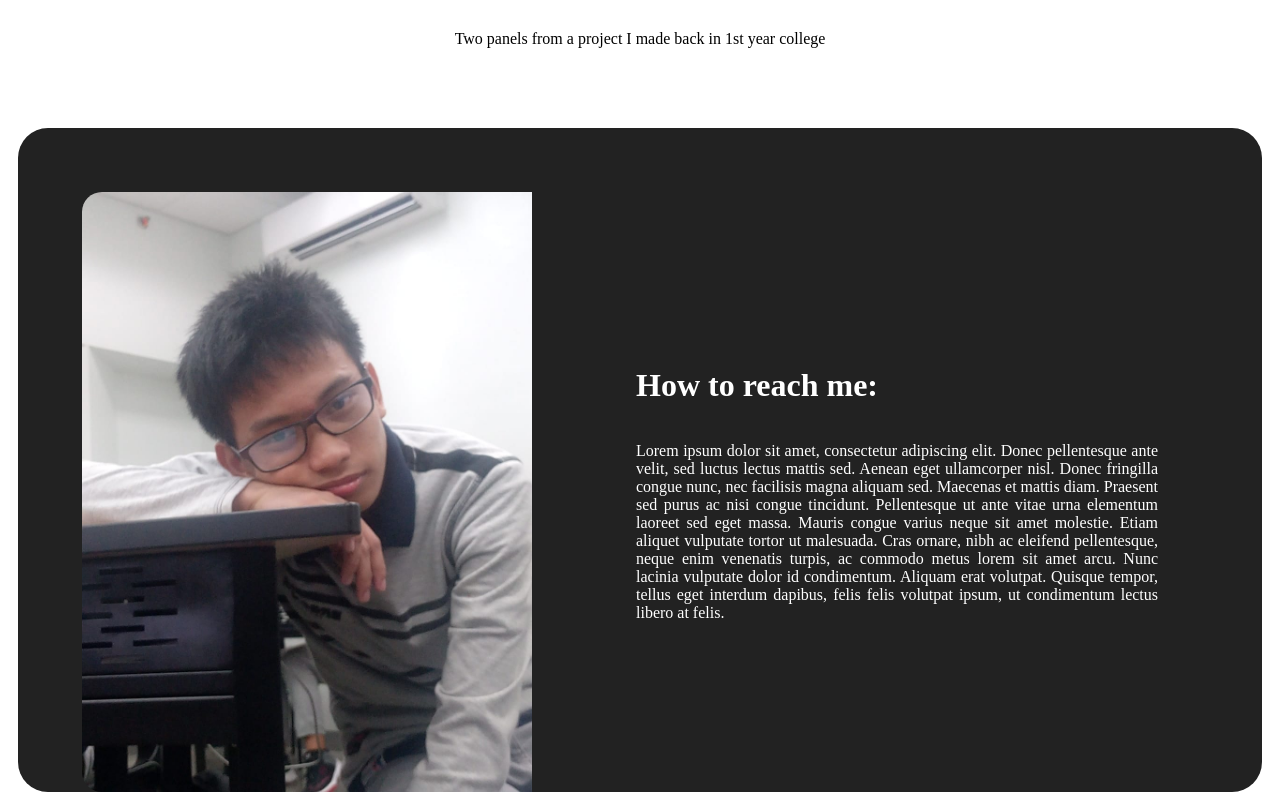
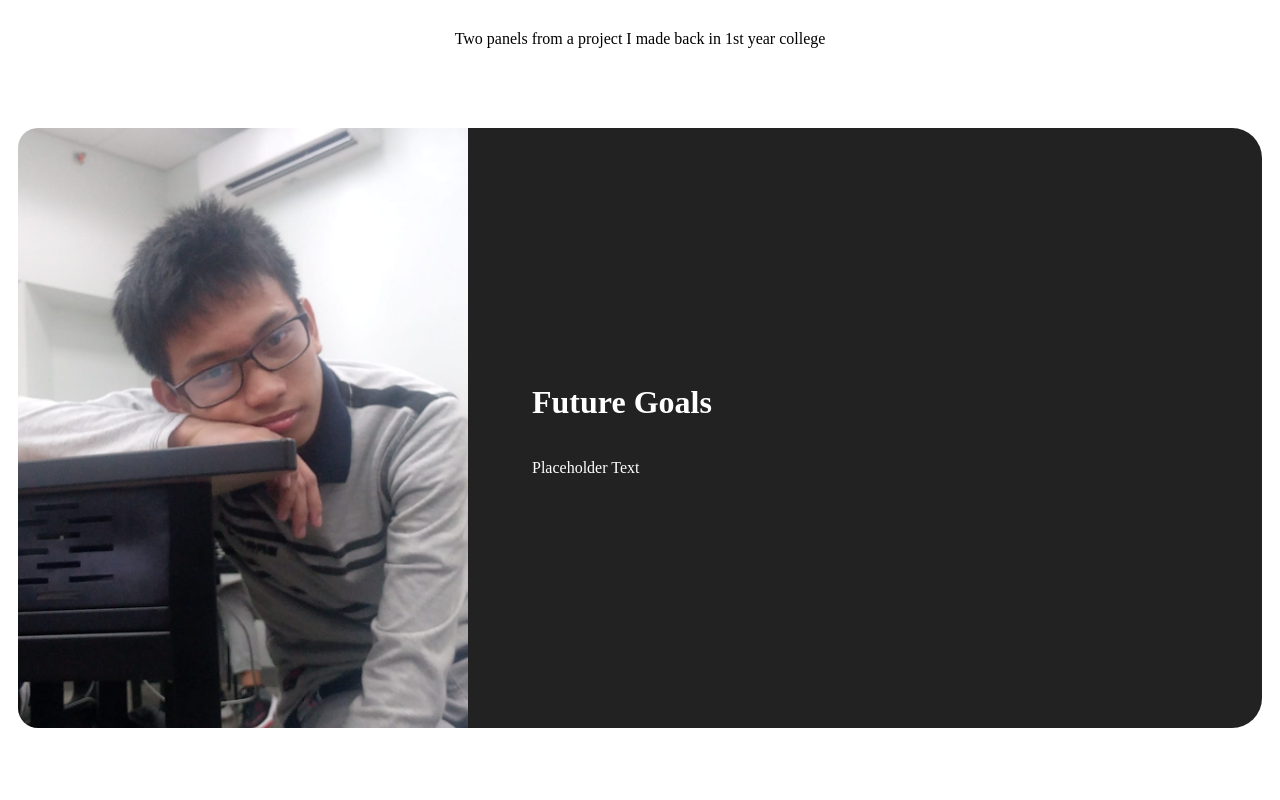
Before and after one commit to naAlmanzor/Module-1-Quiz-2, a plain HTML site: page index.html in a window 1280 px wide. Shown: the part 1957-2757 px from the top of the page. After the commit the page ends 2693 px from the top, so only its background shows below. Drawn offline with Linux system fonts and the light colour scheme.

Commit message:
Changed Contact section to Future section

```diff
--- a/index.html
+++ b/index.html
@@ -16,7 +16,7 @@
                 <ul class="center">
                     <li><a href="#About">About</a></li>
                     <li><a href="#Portfolio">Portofolio</a></li>
-                    <li><a href="#Contact">Contact</a></li>
+                    <li><a href="#Future">Contact</a></li>
                 </ul>
             </nav>
         </header>
@@ -91,14 +91,18 @@
 
             </div>
 
-            <div id="Contact" class="main bg-color row" style="padding-bottom: 0%;" >
-                <img src="Assets/photo-contact.png" height="600px" style="border-bottom-left-radius: 20px; border-top-left-radius: 20px" >
+            <div id="Future" class="main row bg-color" style="padding: 0%;">
+                <img
+                src="Assets/photo-future.png"
+                height="600px"
+                style="border-bottom-left-radius: 20px; border-top-left-radius: 20px; " >
 
-                <div class="column right-align justify" style="margin-left: 40px; margin-right: 40px;">
-                    <h1 class="white">How to reach me: </h1>
-                    <p class="white">Lorem ipsum dolor sit amet, consectetur adipiscing elit. Donec pellentesque ante velit, sed luctus lectus mattis sed. Aenean eget ullamcorper nisl. Donec fringilla congue nunc, nec facilisis magna aliquam sed. Maecenas et mattis diam. Praesent sed purus ac nisi congue tincidunt. Pellentesque ut ante vitae urna elementum laoreet sed eget massa. Mauris congue varius neque sit amet molestie. Etiam aliquet vulputate tortor ut malesuada. Cras ornare, nibh ac eleifend pellentesque, neque enim venenatis turpis, ac commodo metus lorem sit amet arcu. Nunc lacinia vulputate dolor id condimentum. Aliquam erat volutpat. Quisque tempor, tellus eget interdum dapibus, felis felis volutpat ipsum, ut condimentum lectus libero at felis.</p>
+                <div class="column" style="padding-right: 100px;">
+
+                    <h1 class="white">Future Goals</h1>
+
+                    <p class="white right-align justify">Placeholder Text </p>
                 </div>
-            </div>
         </main>
     </body>
 </html>
```
Also changed, not shown: Assets/photo-future.png (renamed from Assets/photo-contact.png).
